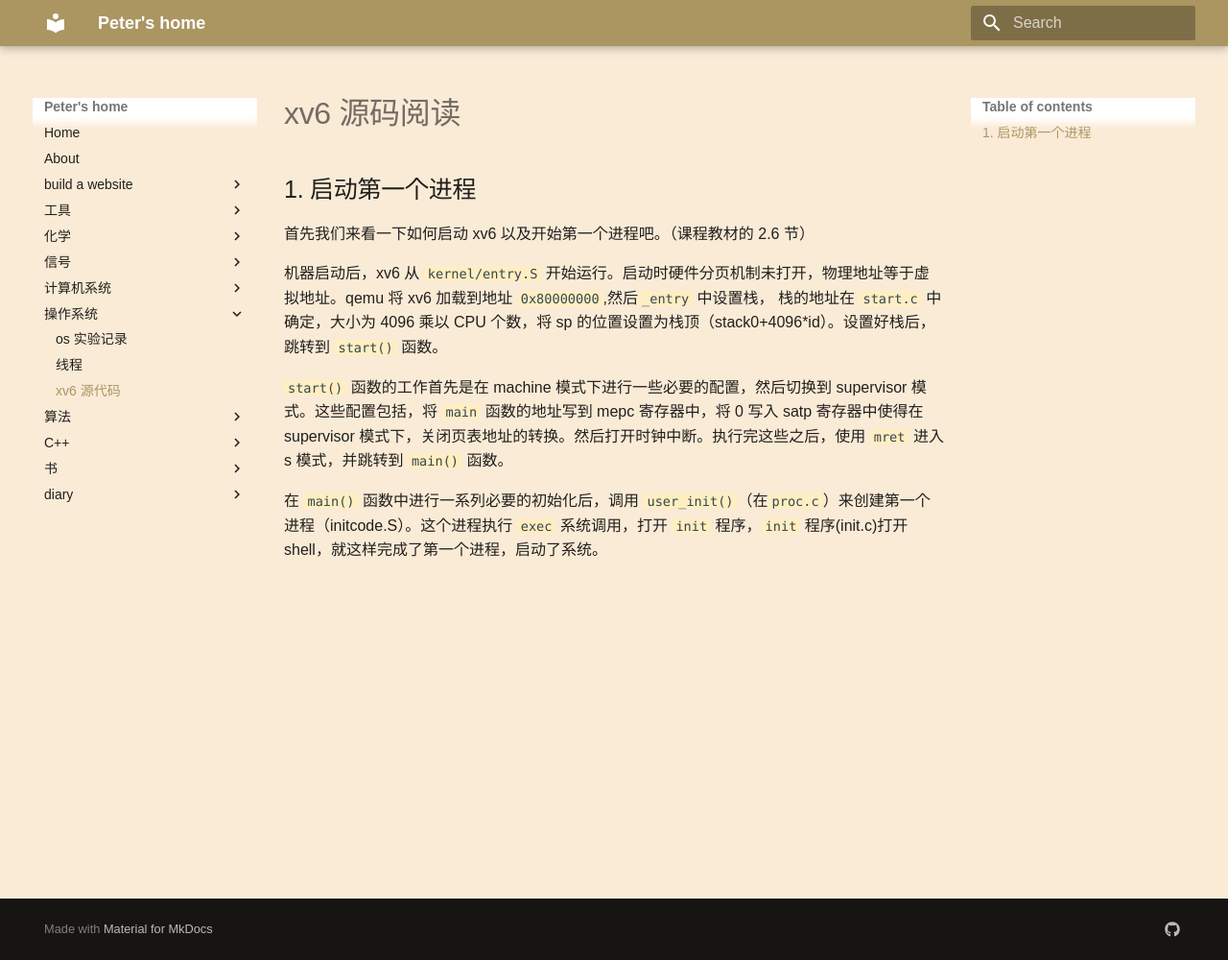
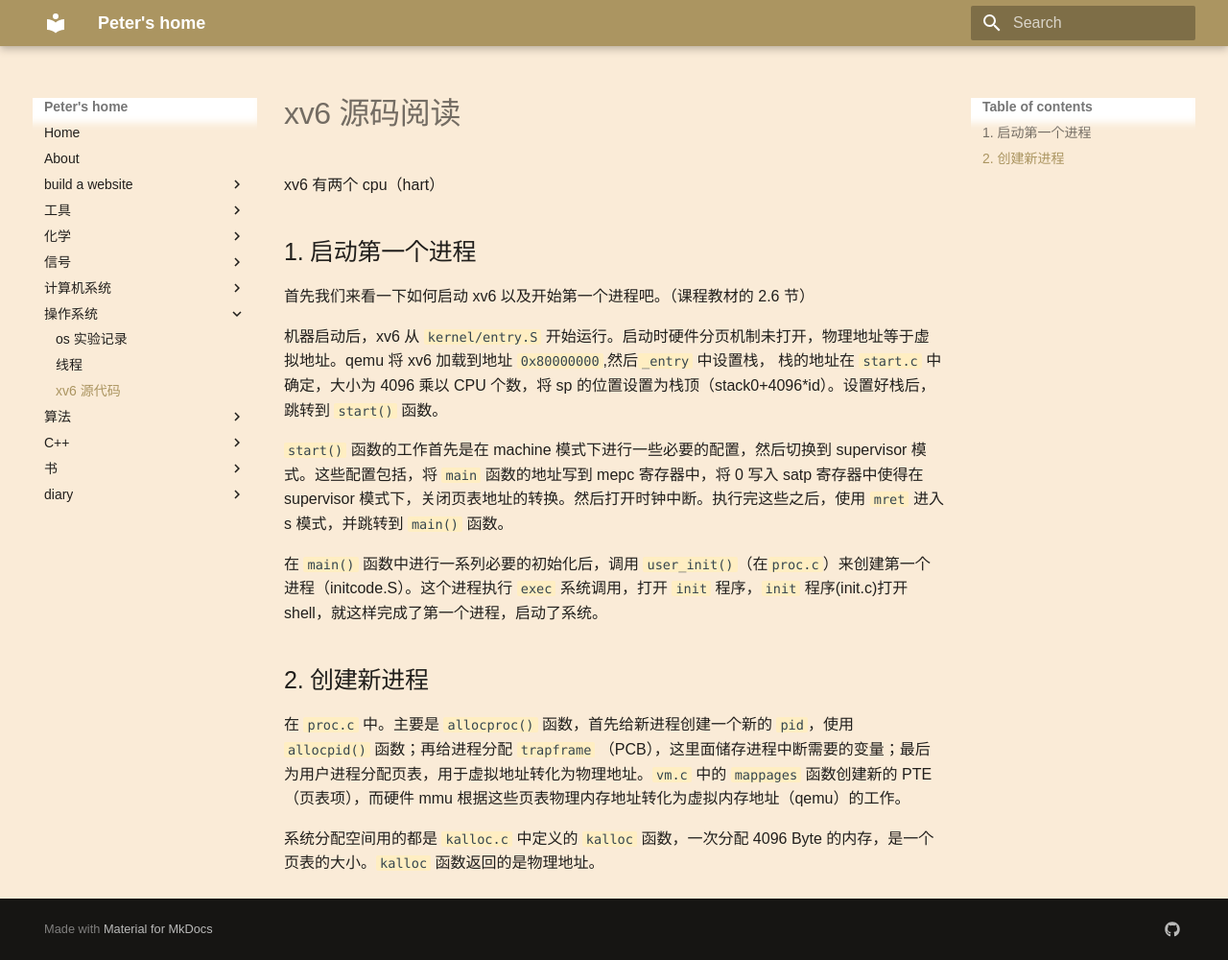
Before and after one commit to peter5723/peter5723.github.io, an MkDocs documentation site: the page built from docs/os/src.md, in a window 1280 px wide and 1000 px high. Shown: the whole window at 96% size. Built offline with MkDocs 1.6.1 and Material for MkDocs 9.7.7, drawn with Linux system fonts in a browser that asks for light colours; some web fonts are replaced; a style sheet for code colours, icons or effects is not loaded.

Commit message:
add some os

```diff
--- a/docs/os/src.md
+++ b/docs/os/src.md
@@ -1,4 +1,6 @@
 # xv6 源码阅读
+
+xv6 有两个 cpu（hart）
 
 ## 1. 启动第一个进程
 
@@ -10,3 +12,10 @@
 `start()` 函数的工作首先是在 machine 模式下进行一些必要的配置，然后切换到 supervisor 模式。这些配置包括，将 `main` 函数的地址写到 mepc 寄存器中，将 0 写入 satp 寄存器中使得在 supervisor 模式下，关闭页表地址的转换。然后打开时钟中断。执行完这些之后，使用 `mret` 进入 s 模式，并跳转到 `main()` 函数。
 
 在 `main()` 函数中进行一系列必要的初始化后，调用 `user_init()`（在`proc.c`）来创建第一个进程（initcode.S）。这个进程执行 `exec` 系统调用，打开 `init` 程序，`init` 程序(init.c)打开shell，就这样完成了第一个进程，启动了系统。
+
+
+## 2. 创建新进程
+
+在 `proc.c` 中。主要是 `allocproc()` 函数，首先给新进程创建一个新的 `pid`，使用 `allocpid()` 函数；再给进程分配 `trapframe` （PCB），这里面储存进程中断需要的变量；最后为用户进程分配页表，用于虚拟地址转化为物理地址。`vm.c` 中的 `mappages` 函数创建新的 PTE（页表项），而硬件 mmu 根据这些页表物理内存地址转化为虚拟内存地址（qemu）的工作。
+
+系统分配空间用的都是 `kalloc.c`  中定义的 `kalloc` 函数，一次分配 4096 Byte 的内存，是一个页表的大小。`kalloc` 函数返回的是物理地址。
```
Also changed, not shown: docs/os/osnote.md (+24 -0 lines).
